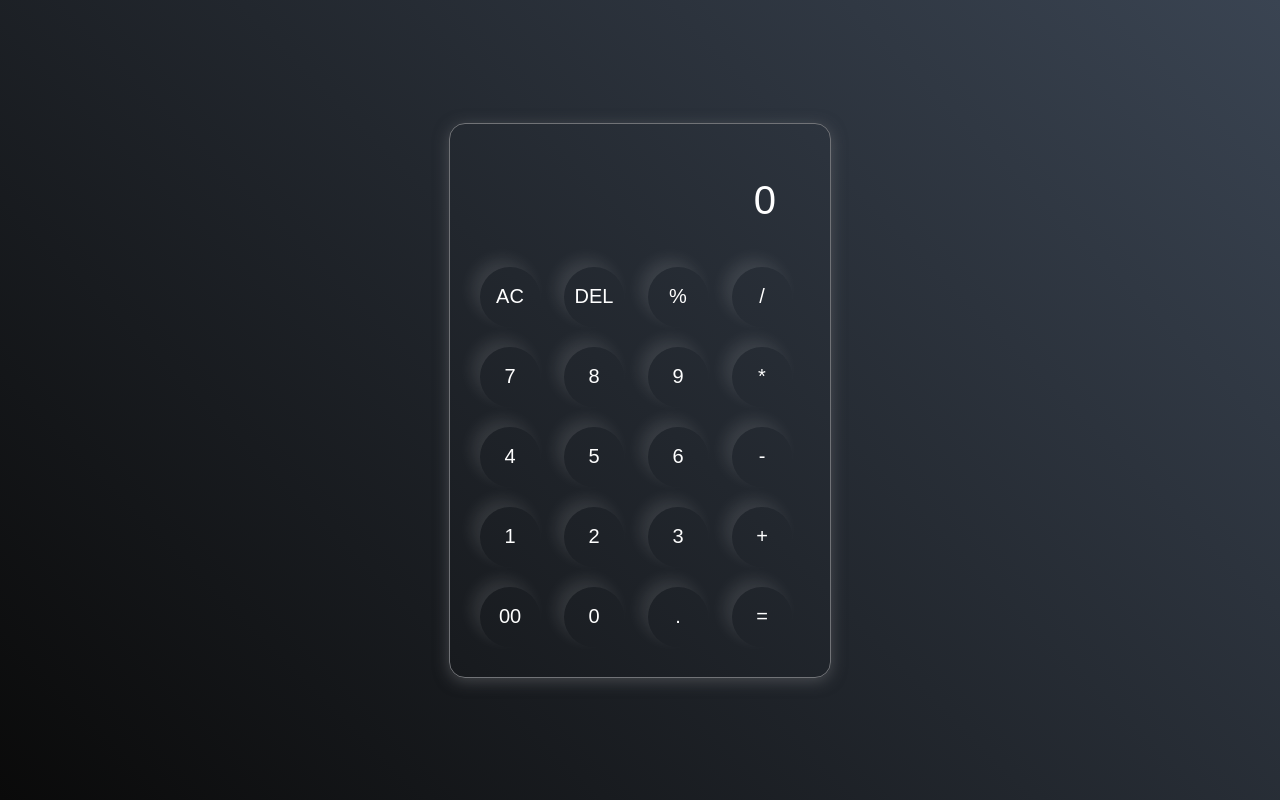
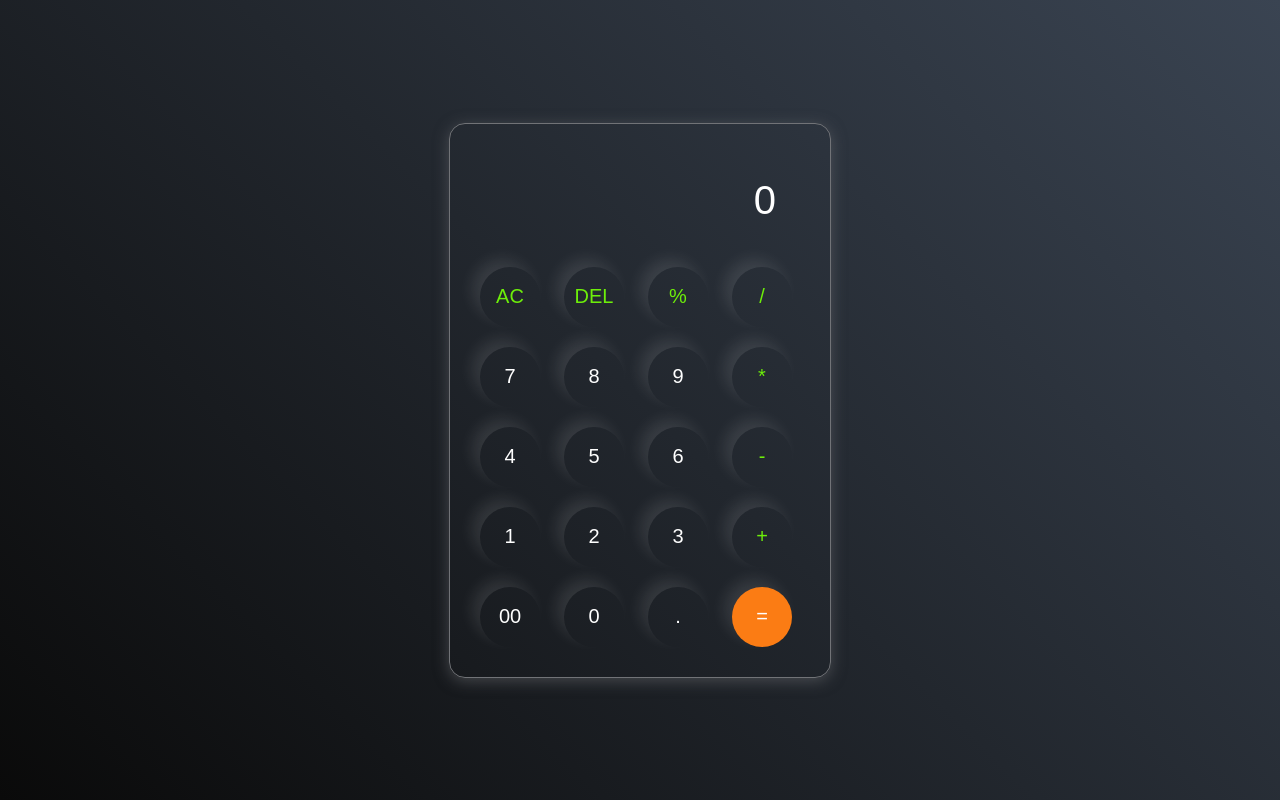
Before and after one commit to Arnv24505/calculator, a plain HTML site: page index.html in a window 1280 px wide. Drawn offline with Linux system fonts and the light colour scheme.

Commit message:
final changes done, Project complete.

```diff
--- a/index.css
+++ b/index.css
@@ -33,6 +33,7 @@ input{
     font-size: 40px;
     text-align: right;
     cursor: pointer;
+    color: #ffffff;
 }
 
 input::placeholder{
@@ -51,3 +52,11 @@ button{
     box-shadow: -8px -8px 15px rgba(255,255,255,0.1);
     cursor: pointer;
 }
+
+.equalBtn{
+    background-color: #fb7c14;;
+}
+
+.operator{
+    color: #6dee0a;
+}
--- a/index.html
+++ b/index.html
@@ -8,36 +8,36 @@
 </head>
 <body>
     <div class="calculator">
-        <input type="text" placeholder="0">
+        <input type="text" placeholder="0" id="inputBox">
         <div>
-            <button>AC</button>
-            <button>DEL</button>
-            <button>%</button>
-            <button>/</button>
+            <button class="operator">AC</button>
+            <button class="operator">DEL</button>
+            <button class="operator">%</button>
+            <button class="operator">/</button>
         </div>
         <div>
             <button>7</button>
             <button>8</button>
             <button>9</button>
-            <button>*</button>
+            <button class="operator">*</button>
         </div>
         <div>
             <button>4</button>
             <button>5</button>
             <button>6</button>
-            <button>-</button>
+            <button class="operator">-</button>
         </div>
         <div>
             <button>1</button>
             <button>2</button>
             <button>3</button>
-            <button>+</button>
+            <button class="operator">+</button>
         </div>
         <div>
             <button>00</button>
             <button>0</button>
             <button>.</button>
-            <button>=</button>
+            <button class="equalBtn">=</button>
         </div>
     </div>
     <script src="index.js"></script>
```
